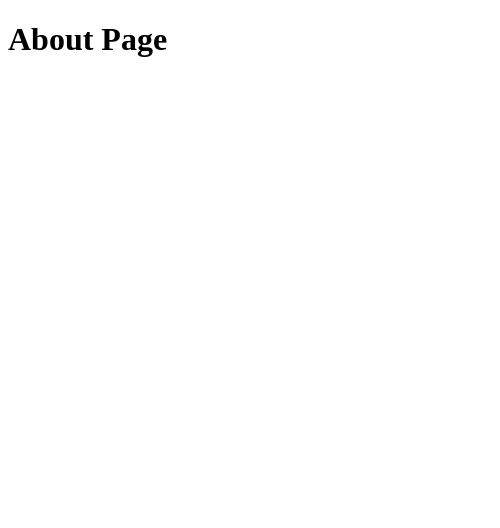
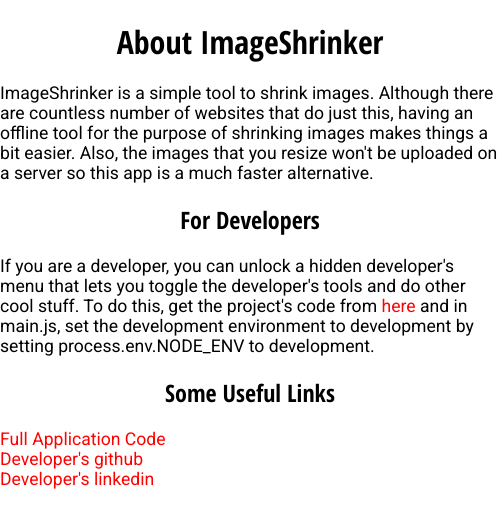
Before and after one commit to anshuman9999/electron-image-shrink, an Electron app: page app/about.html in a window 500 px wide. Drawn offline with Linux system fonts and the light colour scheme.

Commit message:
added an about page and some styling to it.

```diff
--- /dev/null
+++ b/app/about.css
@@ -0,0 +1,52 @@
+*{
+    margin: 0;
+    padding: 0;
+    box-sizing: border-box;
+}
+
+#about-heading-main {
+    text-align:center;
+    font-family: 'Open Sans Condensed', sans-serif;
+    margin: 20px 0;
+}
+
+#about-desc-para {
+    font-family: 'Roboto', sans-serif;
+    font-size: 1.1rem;
+    margin-bottom: 20px;
+}
+
+#for-developers-heading {
+    font-family: 'Open Sans Condensed', sans-serif;
+    text-align: center;
+    margin-bottom: 20px;
+}
+
+#for-developers-para {
+    font-family: 'Roboto', sans-serif;
+    font-size: 1.1rem;
+}
+
+#code-link {
+    color: red;
+    cursor: pointer;
+    text-decoration: none;
+}
+
+#some-useful-links-heading {
+    font-family: 'Open Sans Condensed', sans-serif;
+    text-align: center;
+    margin: 20px 0;
+}
+
+#links {
+    display: flex;
+    flex-direction: column;
+}
+
+#links > a {
+    text-decoration: none;
+    font-family: 'Roboto', sans-serif;
+    font-size: 1.1rem;
+    color: red;
+}
--- a/app/about.html
+++ b/app/about.html
@@ -1,11 +1,61 @@
 <!DOCTYPE html>
 <html lang="en">
+
 <head>
     <meta charset="UTF-8">
     <meta name="viewport" content="width=device-width, initial-scale=1.0">
+    <link href="https://fonts.googleapis.com/css2?family=Open+Sans+Condensed:wght@300;700&display=swap"
+        rel="stylesheet">
+    <link rel="stylesheet" href="https://cdnjs.cloudflare.com/ajax/libs/font-awesome/5.14.0/css/all.min.css"
+        integrity="sha512-1PKOgIY59xJ8Co8+NE6FZ+LOAZKjy+KY8iq0G4B3CyeY6wYHN3yt9PW0XpSriVlkMXe40PTKnXrLnZ9+fkDaog=="
+        crossorigin="anonymous" />
+    <link href="https://fonts.googleapis.com/css2?family=Open+Sans:wght@400;700&display=swap" rel="stylesheet">
+    <link href="https://fonts.googleapis.com/css2?family=Roboto:wght@400;500;700&display=swap" rel="stylesheet">
+    <link rel="stylesheet" href="./about.css">
     <title>Document</title>
 </head>
+
 <body>
-    <h1>About Page</h1>
+    <h1 id="about-heading-main"> About ImageShrinker </h1>
+    <p id="about-desc-para">
+        ImageShrinker is a simple tool to shrink images. Although there are countless number of websites that do just
+        this,
+        having an offline tool for the purpose of shrinking images makes things a bit easier. Also, the images that you
+        resize won't be uploaded on a server so this app is a much faster alternative.
+    </p>
+
+    <h2 id="for-developers-heading"> For Developers </h2>
+    <p id="for-developers-para">
+        If you are a developer, you can unlock a hidden developer's menu that lets you toggle the developer's tools and
+        do other cool stuff.
+        To do this, get the project's code from <a id="code-link" href="#" > here </a> and in main.js, set the development
+        environment to development by setting process.env.NODE_ENV to development.
+    </p>
+
+    <h2 id="some-useful-links-heading" > Some Useful Links </h2>
+    <div id="links">
+        <a href="#" class="code-link-github" > Full Application Code </a>
+        <a href="#" class="github-link" > Developer's github </a>
+        <a href="#" class='linkedin-link' > Developer's linkedin </a>
+    </div>
+
+    <script>
+        const { shell } = require('electron');
+        document.getElementById('code-link').addEventListener('click', () => {
+            shell.openExternal('https://github.com/anshuman9999/electron-image-shrink');
+        })
+        document.querySelector('.code-link-github').addEventListener('click', () => {
+            shell.openExternal('https://github.com/anshuman9999/electron-image-shrink');
+        })
+        document.querySelector('.github-link').addEventListener('click', () => {
+            shell.openExternal('https://github.com/anshuman9999');
+        })
+        document.querySelector('.linkedin-link').addEventListener('click', () => {
+            shell.openExternal('https://www.linkedin.com/in/anshuman-pandey-aa293b14a/');
+        })
+
+    </script>
+
 </body>
+
 </html>
```
Also changed, not shown: main.js (+20 -8 lines).
